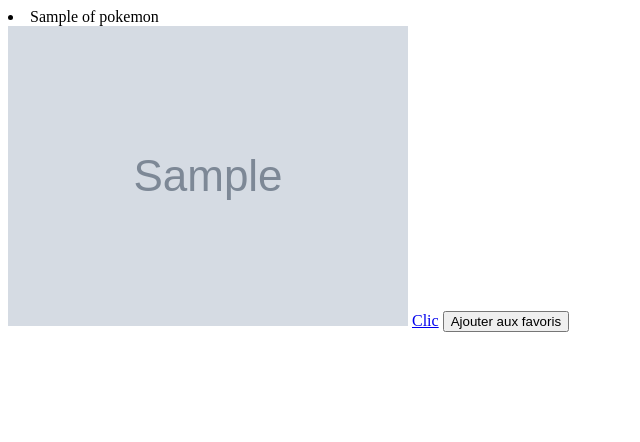
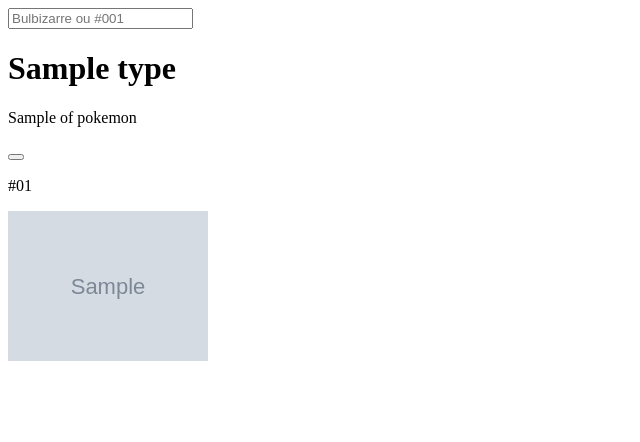
Before and after one commit to eziowao/pokedex, a PHP site: template www/views/pokemon/list.php in a window 1280 px wide. Shown: the top 442 px of the page, without its empty margins (0-640 px from the left). Run offline with PHP 8.4, Linux system fonts and the light colour scheme; the template is opened without the code that fills it: most values are stand-ins (such as "Sample title", 1, 10 or a date in 2020); grey boxes marked "Sample" are stand-in pictures.

Commit message:
page liste ok

```diff
--- a/www/views/pokemon/list.php
+++ b/www/views/pokemon/list.php
@@ -8,12 +8,45 @@
 </head>
 
 <body>
-  <?php foreach ($listOfPokemons as $pokemon) : ?>
-    <li><?= $pokemon->name; ?></li>
-    <img src="<?= $pokemon->image ?>" alt="">
-    <a href="<?= '/controllers/pokemonDetailController.php?id=' . $pokemon->id ?> ">Clic</a>
-    <button id="add_in_favour" type="btn" data-id="<?= $pokemon->id ?>">Ajouter aux favoris</button>
-  <?php endforeach ?>
+
+  <div class="bg-purple pb-3">
+    <form class="row align-items-center justify-content-center">
+      <div class="col-10 col-lg-5">
+        <input class="form-control rounded-5 my-1" type="search" placeholder="Bulbizarre ou #001" aria-label="Rechercher">
+      </div>
+    </form>
+  </div>
+
+  <div class="container">
+    <div class="row justify-content-center">
+      <h1 id="<?= $type ?>" class="text-center my-5"> <?= $type ?> </h1>
+
+      <?php foreach ($listOfPokemons as $pokemon) : ?>
+        <div class="type-normal text-light card m-3 border-0" style="width: 286px; height: 334px">
+          <div class="card-body">
+            <div class="d-flex align-items-baseline ">
+              <div class="col-10">
+                <p class="fs-5 fw-semibold"><?= $pokemon->name; ?></p>
+              </div>
+              <div class="col-2 d-flex justify-content-end">
+                <button id="add_in_favour" class="btn-fav border-0" type="btn" data-id="<?= $pokemon->id ?>"><i class="fa-regular fa-star fa-lg"></i> </button>
+              </div>
+
+            </div>
+            <p> #0<?= $pokemon->pokedexId; ?></p>
+            <div class="d-flex justify-content-center pt-4">
+              <a href="<?= '/controllers/pokemonDetailController.php?id=' . $pokemon->id ?> ">
+                <img src="<?= $pokemon->image ?>" height="150px" alt="">
+              </a>
+            </div>
+          </div>
+
+        </div>
+      <?php endforeach ?>
+
+    </div>
+  </div>
+
   <!-- !!!! Exemple de contenu de variable $pokemon
     {
     "id": 7,
```
Also changed, not shown: www/public/assets/css/style.css, www/public/assets/img/cards_normal.png (added), www/public/assets/img/fav_logo.png (added).
